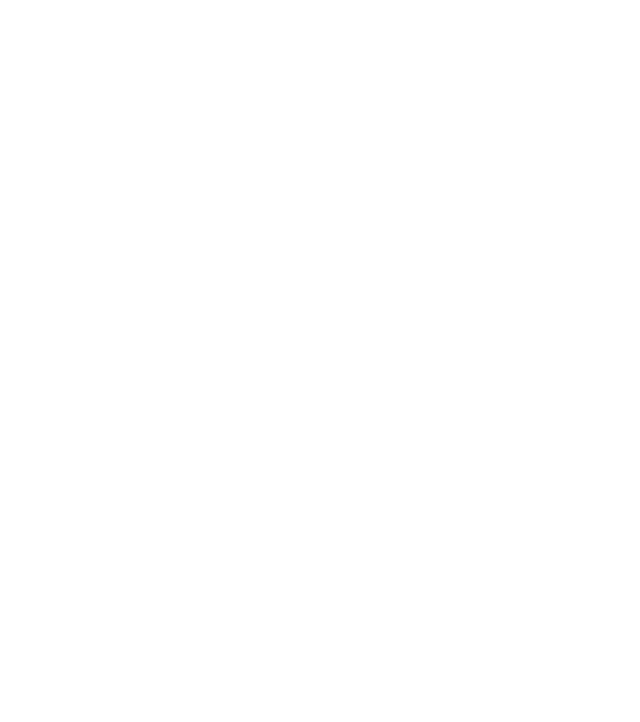
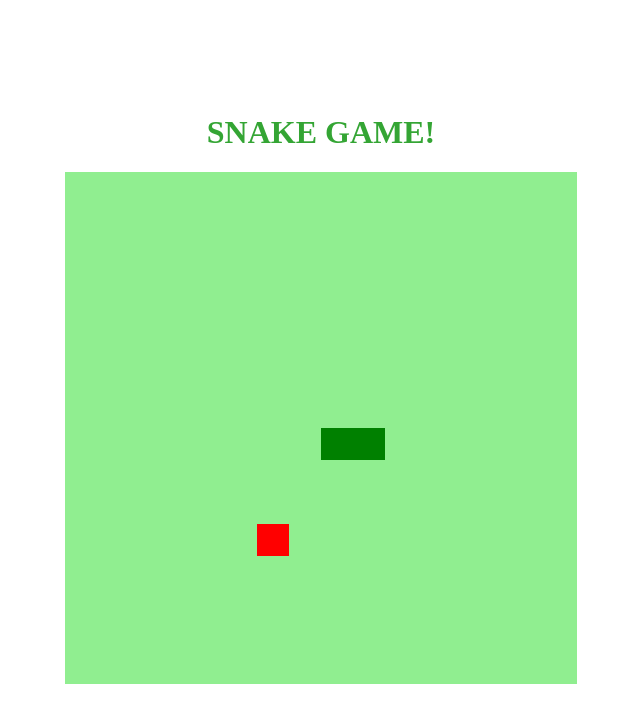
Before and after one commit to cammiss/Jogo-da-Cobrinha, a plain HTML site: page index.html in a window 1280 px wide. Shown: the whole page, without its empty margins (295-935 px from the left). Drawn offline with Linux system fonts and the light colour scheme.

Commit message:
final commit

```diff
--- a/index.html
+++ b/index.html
@@ -11,6 +11,7 @@
         <title>Snake Game</title>
     </head>
     <body>
+        <h1>SNAKE GAME!</h1>
         <canvas id="snake" width="512" height="512"></canvas>
 
     </body>
--- a/script.js
+++ b/script.js
@@ -1,10 +1,83 @@
-let canvas = document.getElementById("snake");
-let context = canvas.getContext("2d");
+let canvas = document.getElementById("snake"); //criar elemento que irá rodar o jogo
+let context = canvas.getContext("2d"); //....
 let box = 32;
-
-function criarBG() {
-    context.fillStyle = "black";
-    context.fillRect(0, 0, 16 * box, 16 * box);
+let snake = []; //criar cobrinha como lista, já que ela vai ser uma série de coordenadas, que quando pintadas, criam os quadradinhos
+snake[0] ={
+    x: 8 * box,
+    y: 8 * box
+}
+let direction = "right";
+let food ={
+    x: Math.floor(Math.random() * 15 + 1) * box,
+    y: Math.floor(Math.random() * 15 + 1) * box
 }
 
-criarBG
+function criarBG(){
+    context.fillStyle = "lightgreen";
+    context.fillRect(0, 0, 16*box, 16*box); //desenha o retângulo usando x e y e a largura e altura setadas
+}
+
+function criarCobrinha (){
+    for(i = 0; i < snake.length; i++){
+        context.fillStyle = "green";
+        context.fillRect(snake[i].x, snake[i].y, box, box);
+    }
+}
+
+function drawFood (){
+    context.fillStyle = "red";
+    context.fillRect(food.x, food.y, box, box);
+}
+
+//quando um evento acontece, detecta e chama uma função
+document.addEventListener('keydown', update);
+
+function update(event){
+    if(event.keyCode == 37 && direction != 'right') direction = 'left';
+    if(event.keyCode == 38 && direction != 'down') direction = 'up';
+    if(event.keyCode == 39 && direction != 'left') direction = 'right';
+    if(event.keyCode == 40 && direction != 'up') direction = 'down';
+}
+
+function iniciarJogo(){
+
+    if(snake[0].x > 15*box && direction == "right") snake[0].x = 0;
+    if(snake[0].x < 0 && direction == 'left') snake[0].x = 16 * box;
+    if(snake[0].y > 15*box && direction == "down") snake[0].y = 0;
+    if(snake[0].y < 0 && direction == 'up') snake[0].y = 16 * box;
+
+    for(i = 1; i < snake.length; i++){
+        if(snake[0].x == snake[i].x && snake[0].y == snake[i].y){
+            clearInterval(jogo);
+            alert('Game Over :(');
+        }
+    }
+
+    criarBG();
+    criarCobrinha();
+    drawFood();
+
+    let snakeX = snake[0].x;
+    let snakeY = snake[0].y;
+
+    if(direction == "right") snakeX += box;
+    if(direction == "left") snakeX -= box;
+    if (direction == "up") snakeY -= box;
+    if(direction == "down") snakeY += box;
+
+    if(snakeX != food.x || snakeY != food.y){
+        snake.pop(); //pop tira o último elemento da lista
+    }else{
+        food.x = Math.floor(Math.random() * 15 +1) * box;
+        food.y = Math.floor(Math.random() * 15 +1) * box;
+    }
+
+    let newHead ={
+        x: snakeX,
+        y: snakeY
+    }
+
+    snake.unshift(newHead); //método unshift adiciona como primeiro quadradinho da cobrinha
+}
+
+let jogo = setInterval(iniciarJogo, 100);
--- a/style.css
+++ b/style.css
@@ -0,0 +1,10 @@
+body{
+    height: 95vh;
+    width: 95vw;
+    display: flex;
+    flex-direction: column;
+    justify-content: center;
+    align-items: center;
+    background-color:white;
+    color: rgb(52, 165, 52);
+}
```
